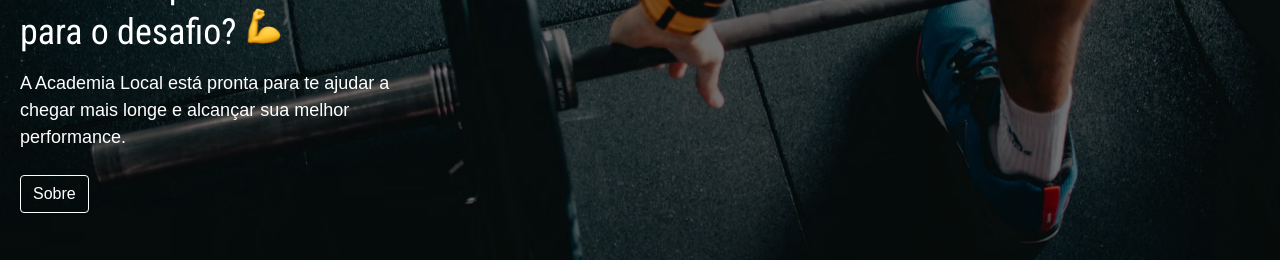
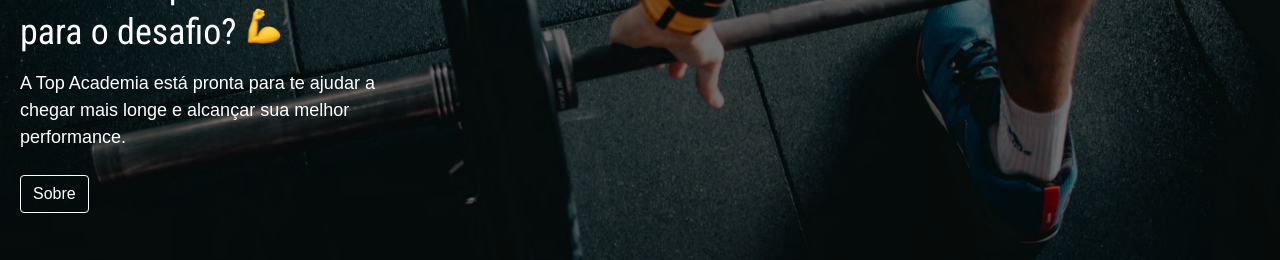
Before and after one commit to santananielson/top_academia, a SvelteKit app: page / in a window 1280 px wide. Shown: the part 211-471 px from the top of the page. Built offline with nearby package versions, Linux system fonts and the light colour scheme.

Commit message:
Ajustes finais

```diff
--- a/package.json
+++ b/package.json
@@ -11,6 +11,7 @@
 	},
 	"devDependencies": {
 		"@sveltejs/adapter-auto": "^2.0.0",
+		"@sveltejs/adapter-vercel": "^3.1.0",
 		"@sveltejs/kit": "^1.27.4",
 		"eslint": "^8.28.0",
 		"eslint-config-prettier": "^9.0.0",
--- a/src/routes/+page.svelte
+++ b/src/routes/+page.svelte
@@ -4,7 +4,7 @@
 
 <Intro
     title="Você está pronto<br> para o desafio?"
-    content="A Academia Local está pronta para te ajudar a chegar mais longe e alcançar sua melhor performance."
+    content="A Top Academia está pronta para te ajudar a chegar mais longe e alcançar sua melhor performance."
     btn="Sobre"
     href="/sobre"
     img="musculacao"
--- a/svelte.config.js
+++ b/svelte.config.js
@@ -1,4 +1,4 @@
-import adapter from '@sveltejs/adapter-auto';
+import adapter from '@sveltejs/adapter-vercel';
 
 /** @type {import('@sveltejs/kit').Config} */
 const config = {
```
Also changed, not shown: 1 other file (tests, documents, lock files or other folders).
